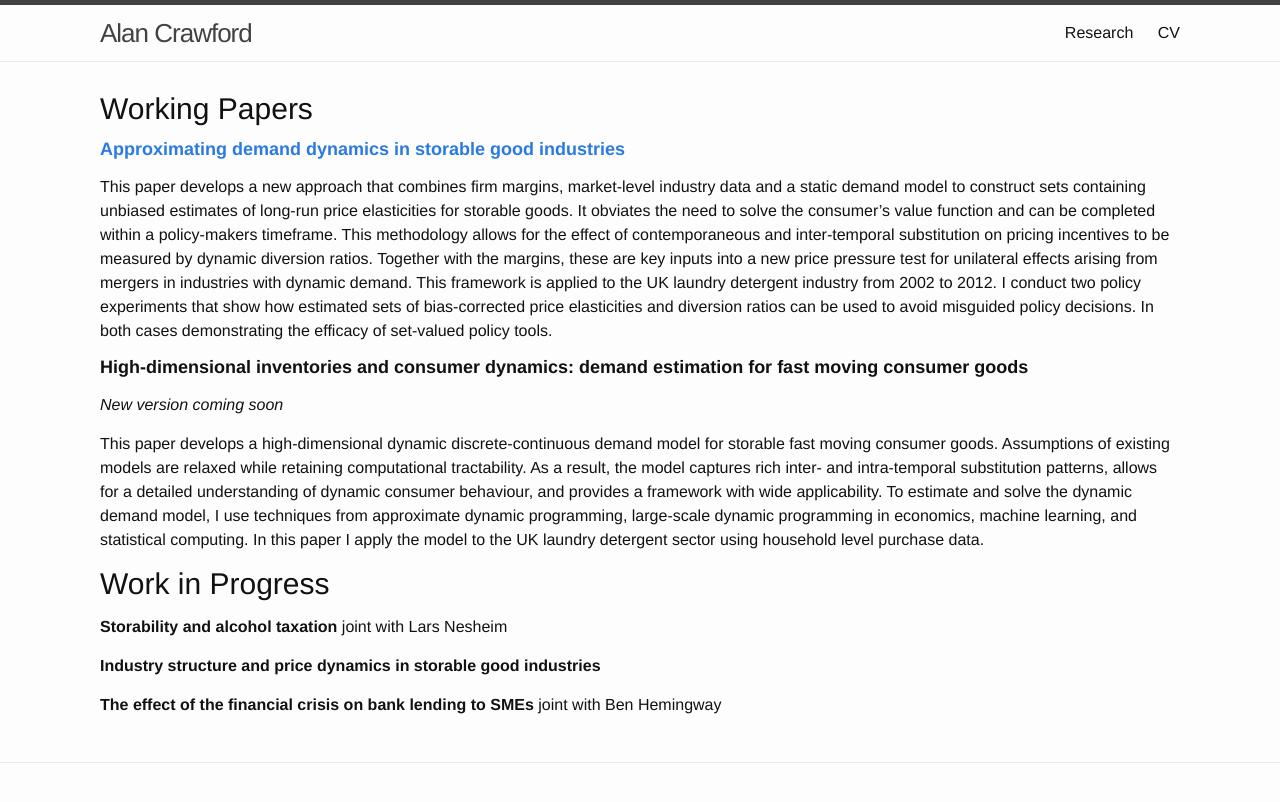
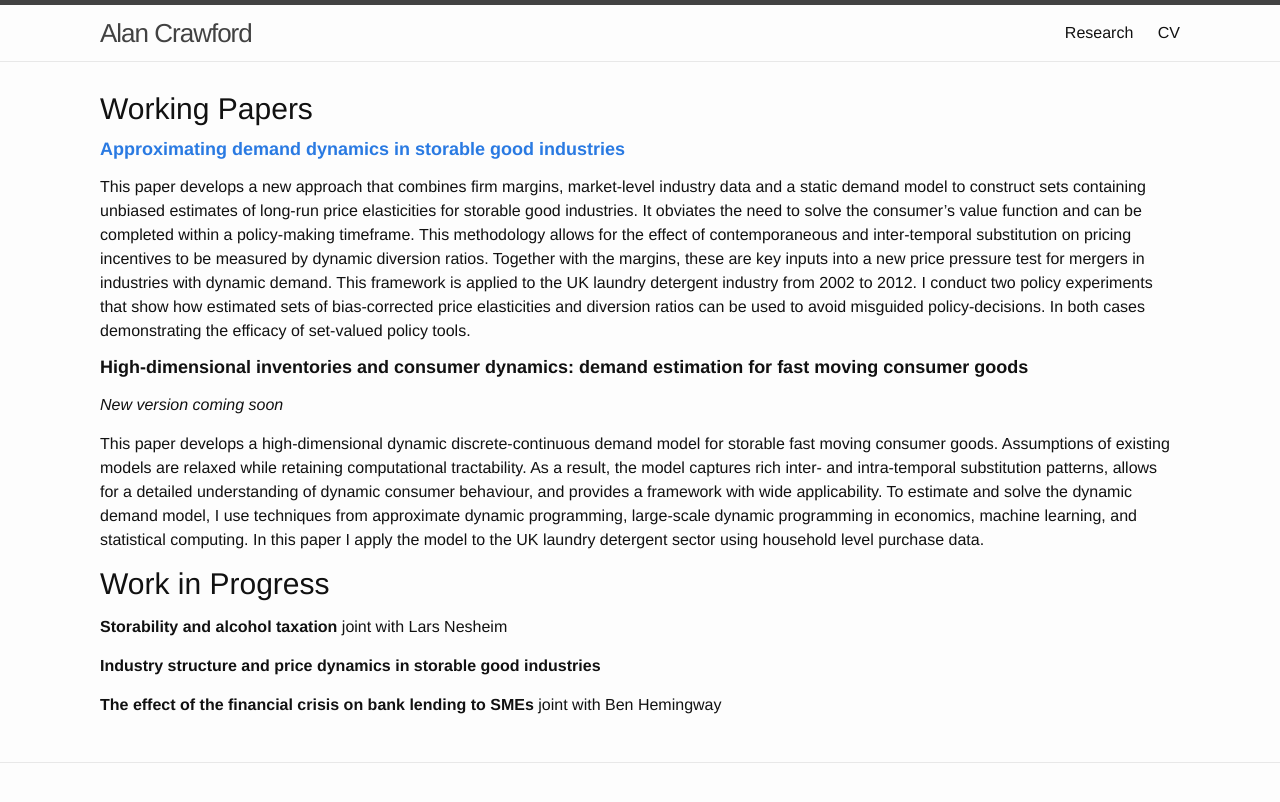
Before and after one commit to alancrawford/alancrawford.github.io, a Jekyll site: the page built from _pages/Research.md, in a window 1280 px wide. Shown: the top 802 px of the page. Built offline with Jekyll 4.4.1, drawn with Linux system fonts in a browser that asks for light colours.

Commit message:
Update submitted version to website

```diff
--- a/_pages/Research.md
+++ b/_pages/Research.md
@@ -6,22 +6,9 @@
 
 ## Working Papers
 
-#### [Approximating demand dynamics in storable good industries](../assets/workingpapers/CrawfordAR (2020) Approximating Demand Dynamics.pdf)
+#### [Approximating demand dynamics in storable good industries](../assets/workingpapers/CrawfordAR (2020) Approximating Demand Dynamics for Storable goods.pdf)
 
-This paper develops a new approach that combines firm margins,
-market-level industry data and a static demand model to construct sets
-containing unbiased estimates of long-run price elasticities for storable
-goods. It obviates the need to solve the consumer’s value function and can
-be completed within a policy-makers timeframe. This methodology allows
-for the effect of contemporaneous and inter-temporal substitution on
-pricing incentives to be measured by dynamic diversion ratios. Together
-with the margins, these are key inputs into a new price pressure test for
-unilateral effects arising from mergers in industries with dynamic demand.
-This framework is applied to the UK laundry detergent industry from 2002
-to 2012. I conduct two policy experiments that show how estimated sets of
-bias-corrected price elasticities and diversion ratios can be used to avoid
-misguided policy decisions. In both cases demonstrating the efficacy of
-set-valued policy tools.
+This paper develops a new approach that combines firm margins, market-level industry data and a static demand model to construct sets containing unbiased estimates of long-run price elasticities for storable good industries. It obviates the need to solve the consumer's value function and can be completed within a policy-making timeframe. This methodology allows for the effect of contemporaneous and inter-temporal substitution on pricing incentives to be measured by dynamic diversion ratios. Together with the margins, these are key inputs into a new price pressure test for mergers in industries with dynamic demand. This framework is applied to the UK laundry detergent industry from 2002 to 2012. I conduct two policy experiments that show how estimated sets of bias-corrected price elasticities and diversion ratios can be used to avoid misguided policy-decisions. In both cases demonstrating the efficacy of set-valued policy tools.
 
 #### High-dimensional inventories and consumer dynamics: demand estimation for fast moving consumer goods
 
```
